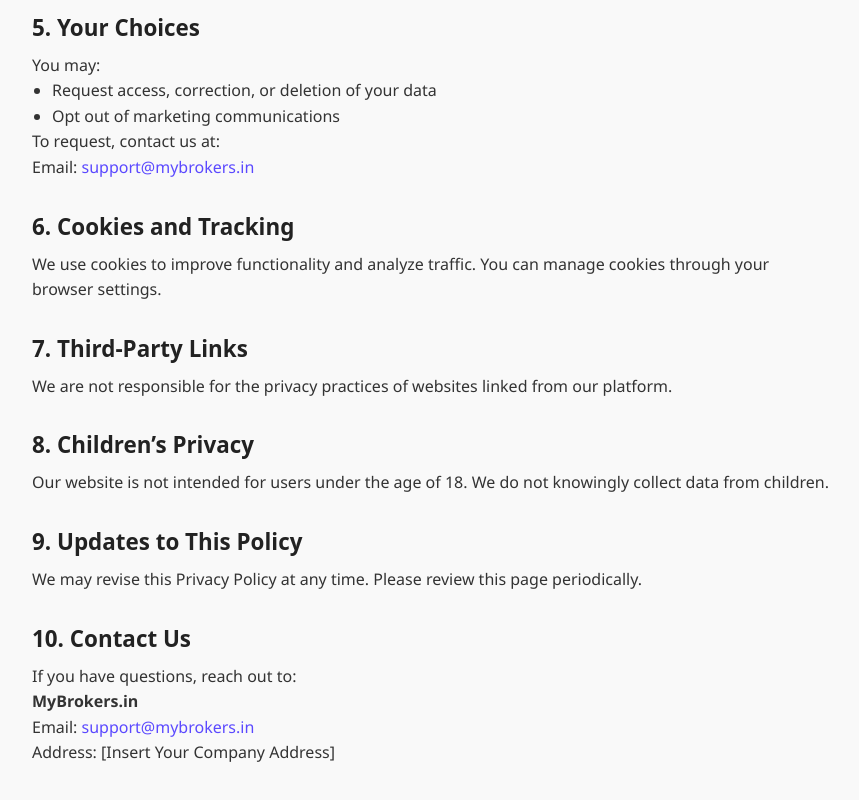
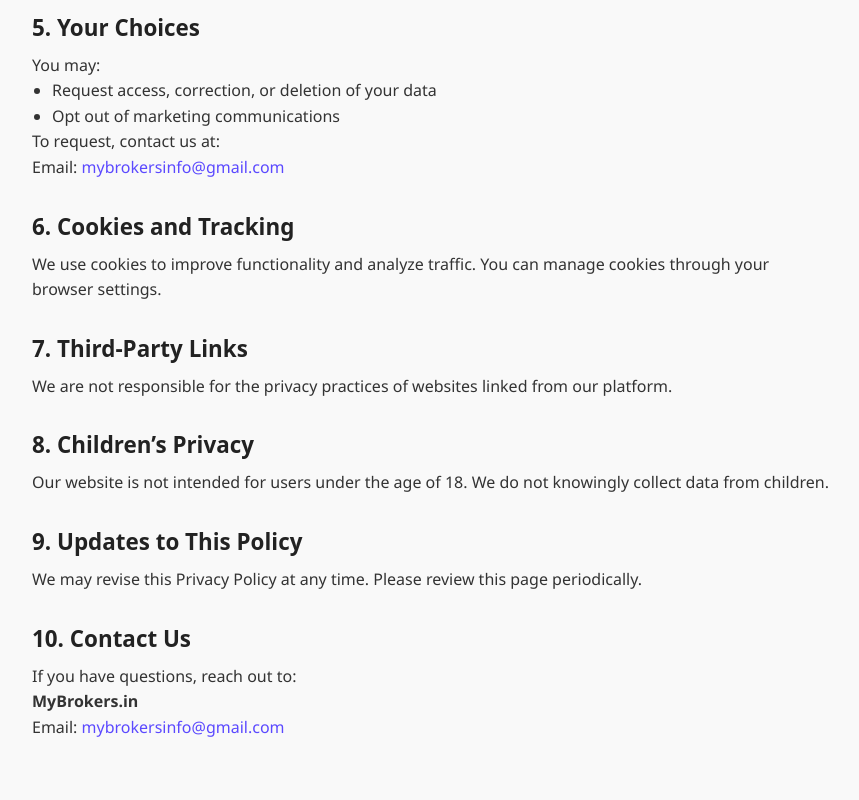
Before and after one commit to harshit7388/project-real-estate, a React (Create React App) app: page /privacy-policy in a window 1280 px wide. Shown: the part 923-1723 px from the top of the page, without its empty margins (208-1067 px from the left). Built offline with nearby package versions, Linux system fonts and the light colour scheme.

Commit message:
general changes

```diff
--- a/src/App.js
+++ b/src/App.js
@@ -28,7 +28,7 @@
 
   const handleFilterChange = (newFilters) => {
     setFilters(newFilters);
-    console.log("Selected Filters:", newFilters);
+    // console.log("Selected Filters:", newFilters);
   };
    // Function to open the popup
    const openPopup = () => {
@@ -82,7 +82,7 @@
             {/* <Banner/> */}
             <Filters onFilterChange={handleFilterChange} />
             <p className="location-notice">Currently available in <span className="location-notice-city">Gurgaon</span> only. Stay tuned for more locations soon. 😊🏡</p>
-            <PopularProperties propertiesData={propertiesData} ids={["#001", "#003", "#004"]}/>
+            {/* <PopularProperties propertiesData={propertiesData} ids={["#001", "#003", "#004"]}/> */}
             <PropertyList filters={filters}></PropertyList>
           </div>
             <Footer></Footer>
--- a/src/pages/PrivacyPolicy.js
+++ b/src/pages/PrivacyPolicy.js
@@ -64,7 +64,7 @@
             <li>Opt out of marketing communications</li>
           </ul>
           <p>To request, contact us at:</p>
-          <p>Email: <a href="mailto:support@mybrokers.in">support@mybrokers.in</a></p>
+          <p>Email: <a href="mailto:support@mybrokers.in">mybrokersinfo@gmail.com</a></p>
           {/* <p>Phone: <a href="tel:+919876543210">+91 98765 43210</a></p> */}
         </section>
 
@@ -104,9 +104,9 @@
           <h2>10. Contact Us</h2>
           <p>If you have questions, reach out to:</p>
           <p><strong>MyBrokers.in</strong></p>
-          <p>Email: <a href="mailto:support@mybrokers.in">support@mybrokers.in</a></p>
+          <p>Email: <a href="mailto:support@mybrokers.in">mybrokersinfo@gmail.com</a></p>
           {/* <p>Phone: <a href="tel:+919876543210">+91 98765 43210</a></p> */}
-          <p>Address: [Insert Your Company Address]</p>
+          {/* <p>Address: [Insert Your Company Address]</p> */}
         </section>
       </div>
     </div>
--- a/src/styles/pages/_contactUs.scss
+++ b/src/styles/pages/_contactUs.scss
@@ -72,7 +72,7 @@
   }
 
   button:hover {
-    background: #5b49ff;
+    // background: #5b49ff;
     color: white;
   }
 
```
